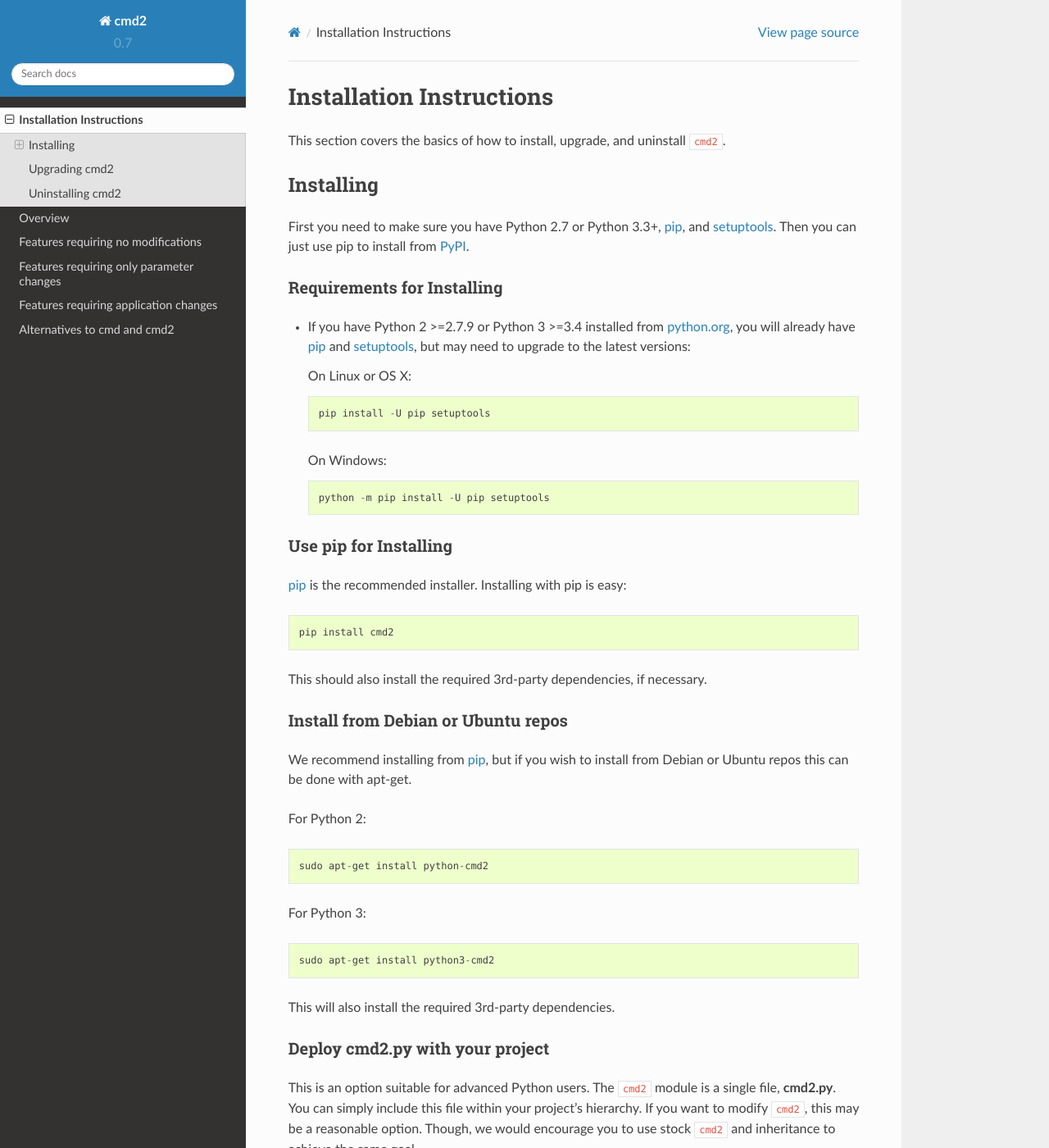
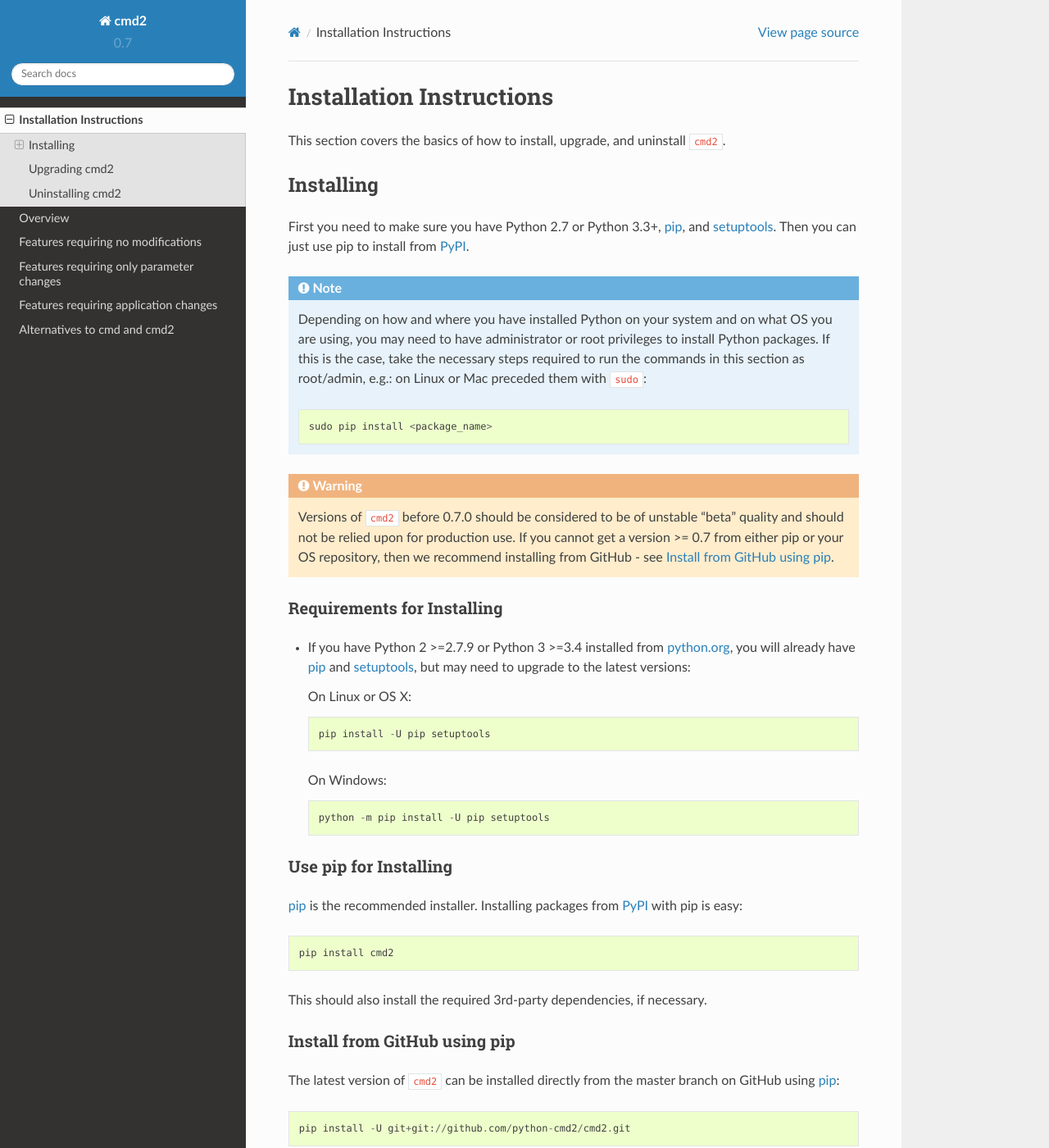
Before and after one commit to python-cmd2/cmd2, a Sphinx documentation site: the page built from docs/install.rst, in a window 1280 px wide and 1400 px high. Shown: the whole window at 82% size. Built offline with Sphinx 7.4.7 and the Read the Docs theme 2.0.0, drawn with Linux system fonts in a browser that asks for light colours; some of the changed text lies outside the part shown.

Commit message:
Updated install instructions to include how to install from GitHub using pip.

```diff
--- a/docs/install.rst
+++ b/docs/install.rst
@@ -13,6 +13,22 @@
 .. _pip: https://pypi.python.org/pypi/pip
 .. _setuptools: https://pypi.python.org/pypi/setuptools
 .. _PyPI: https://pypi.python.org/pypi
+
+.. note::
+
+  Depending on how and where you have installed Python on your system and on what OS you are using, you may need to
+  have administrator or root privileges to install Python packages.  If this is the case, take the necessary steps
+  required to run the commands in this section as root/admin, e.g.: on Linux or Mac preceded them with ``sudo``::
+
+    sudo pip install <package_name>
+
+
+.. warning::
+
+  Versions of ``cmd2`` before 0.7.0 should be considered to be of unstable "beta" quality and should not be relied upon
+  for production use.  If you cannot get a version >= 0.7 from either pip or your OS repository, then we recommend
+  installing from GitHub - see :ref:`github`.
+
 
 Requirements for Installing
 ~~~~~~~~~~~~~~~~~~~~~~~~~~~
@@ -37,9 +53,21 @@
 Use pip for Installing
 ~~~~~~~~~~~~~~~~~~~~~~
 
-pip_ is the recommended installer. Installing with pip is easy::
+pip_ is the recommended installer. Installing packages from PyPI_ with pip is easy::
 
     pip install cmd2
+
+This should also install the required 3rd-party dependencies, if necessary.
+
+
+.. _github:
+
+Install from GitHub using pip
+~~~~~~~~~~~~~~~~~~~~~~~~~~~~~
+
+The latest version of ``cmd2`` can be installed directly from the master branch on GitHub using pip_::
+
+  pip install -U git+git://github.com/python-cmd2/cmd2.git
 
 This should also install the required 3rd-party dependencies, if necessary.
 
@@ -62,9 +90,19 @@
 
 Deploy cmd2.py with your project
 ~~~~~~~~~~~~~~~~~~~~~~~~~~~~~~~~
-This is an option suitable for advanced Python users.  The ``cmd2`` module is a single file, **cmd2.py**.  You can
-simply include this file within your project's hierarchy.  If you want to modify ``cmd2``, this may be a reasonable
-option.  Though, we would encourage you to use stock ``cmd2`` and inheritance to achieve the same goal.
+
+``cmd2`` is contained in only one Python file (**cmd2.py**), so it can be easily copied into your project.  *The
+copyright and license notice must be retained*.
+
+This is an option suitable for advanced Python users.  You can simply include this file within your project's hierarchy.
+If you want to modify ``cmd2``, this may be a reasonable option.  Though, we encourage you to use stock ``cmd2`` and
+either composition or inheritance to achieve the same goal.
+
+This approach will obviously NOT automatically install the required 3rd-party dependencies, so you need to make sure
+the following Python packages are installed:
+
+  * six
+  * pyparsing
 
 
 Upgrading cmd2
```
